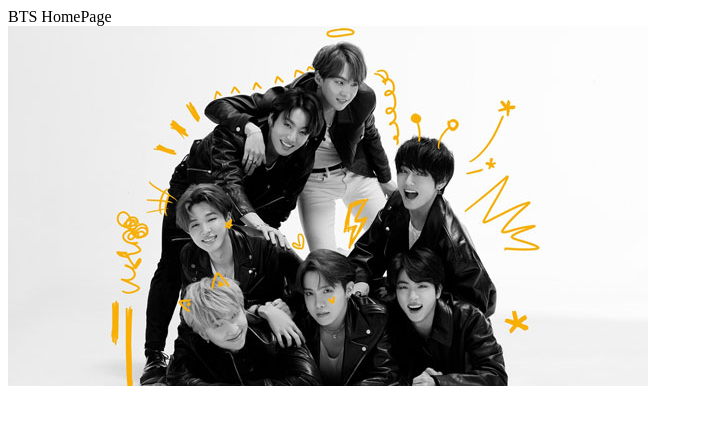
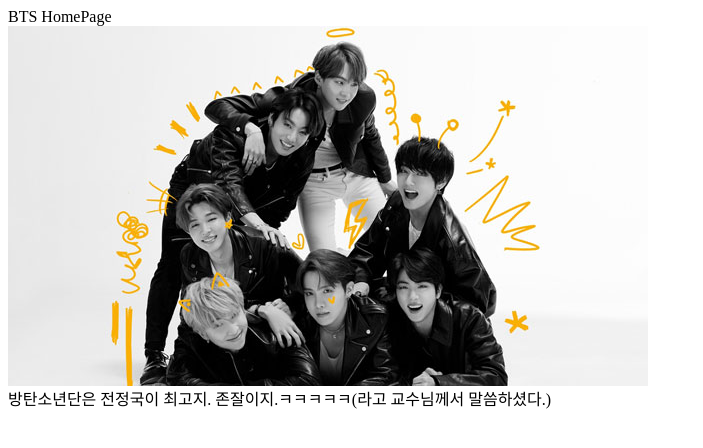
Before and after one commit to CnuLecture20TT/1st-Repo, a plain HTML site: page index.html in a window 1280 px wide. Shown: the whole page, without its empty margins (0-703 px from the left). Drawn offline with Linux system fonts and the light colour scheme.

Commit message:
add Intro

```diff
--- a/index.html
+++ b/index.html
@@ -2,5 +2,6 @@
 
 	<head>BTS HomePage</head>
 	<div><img src="bts.jpg"></div>
+	<body>방탄소년단은 전정국이 최고지. 존잘이지.ㅋㅋㅋㅋㅋ(라고 교수님께서 말씀하셨다.)</body>
 
 </html>
```
